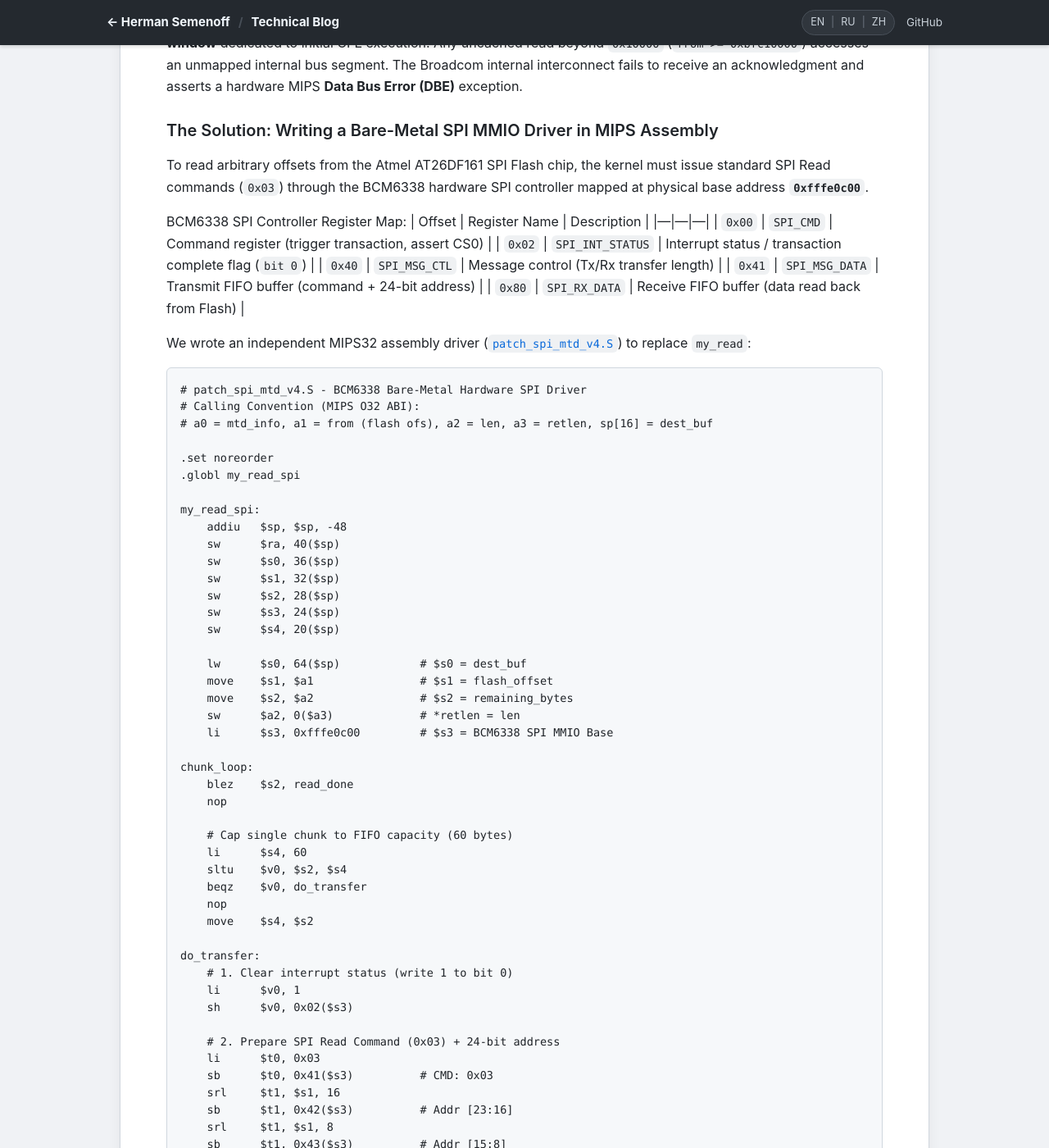
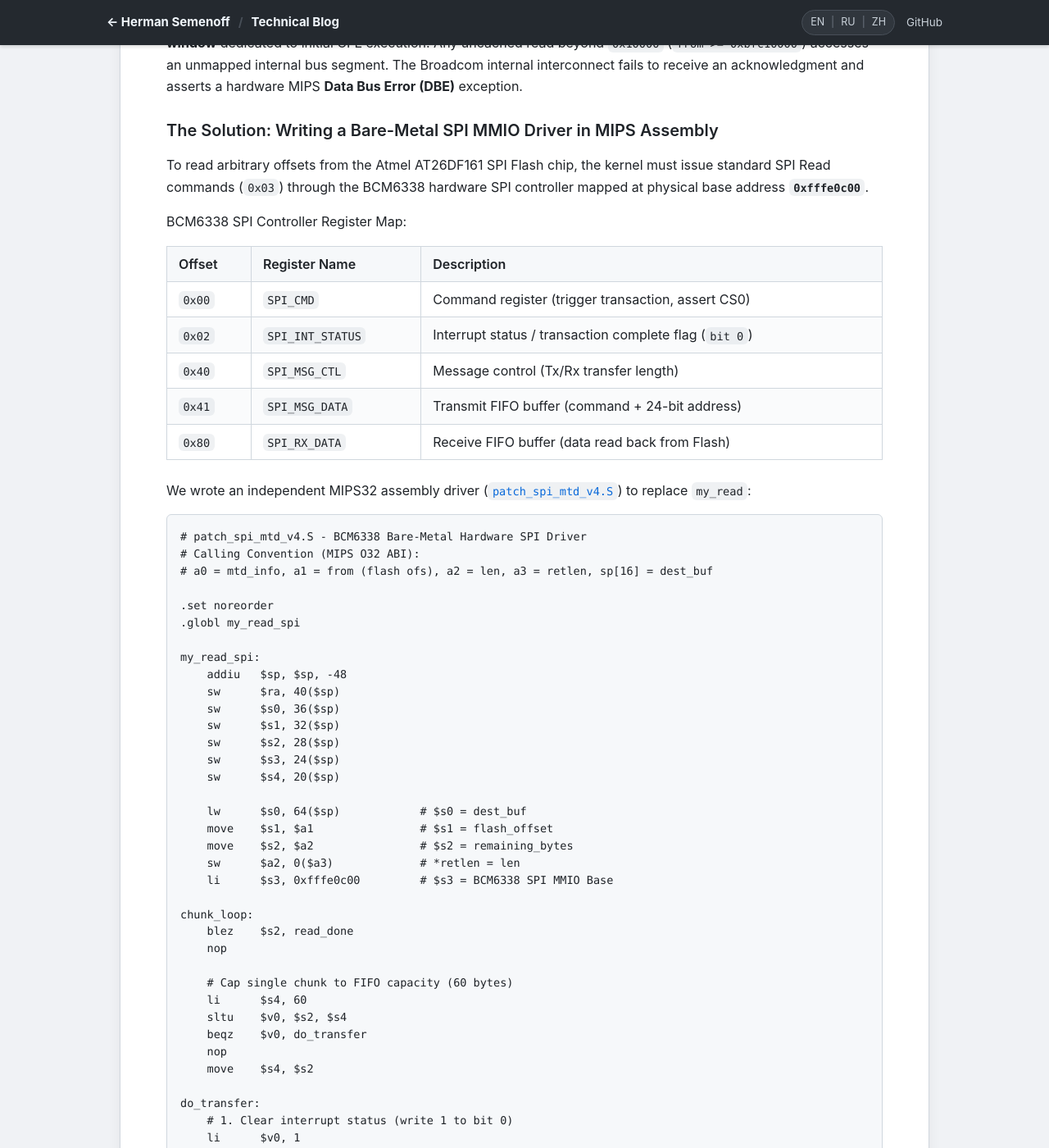
Before and after one commit to GermanAizek/germanaizek.github.io, a Jekyll site: the page built from blog/openwrt-dsl2500u-part1-en.md, in a window 1280 px wide and 1400 px high, scrolled down 6778 px. Shown: the whole window at 82% size. Built offline with Jekyll 4.4.1, drawn with Linux system fonts in a browser that asks for light colours.

Commit message:
Fix markdown table rendering by adding blank line and Kramdown GFM configuration

```diff
--- a/_config.yml
+++ b/_config.yml
@@ -4,6 +4,10 @@ theme: jekyll-theme-architect
 show_downloads: false
 markdown: kramdown
 highlighter: rouge
+kramdown:
+  input: GFM
+  hard_wrap: false
+
 
 defaults:
   - scope:
--- a/_layouts/blog.html
+++ b/_layouts/blog.html
@@ -229,7 +229,13 @@
       border-spacing: 0;
       margin-top: 16px;
       margin-bottom: 24px;
-      overflow-x: auto;
+    }
+    @media (max-width: 768px) {
+      .markdown-body table {
+        display: block;
+        width: 100%;
+        overflow-x: auto;
+      }
     }
     .markdown-body table th {
       font-weight: 600;
--- a/blog/openwrt-dsl2500u-part1-en.md
+++ b/blog/openwrt-dsl2500u-part1-en.md
@@ -184,6 +184,7 @@ Any uncached read beyond `0x10000` (`from >= 0xbfc10000`) accesses an unmapped i
 To read arbitrary offsets from the Atmel AT26DF161 SPI Flash chip, the kernel must issue standard SPI Read commands (`0x03`) through the BCM6338 hardware SPI controller mapped at physical base address **`0xfffe0c00`**.
 
 BCM6338 SPI Controller Register Map:
+
 | Offset | Register Name | Description |
 |---|---|---|
 | `0x00` | `SPI_CMD` | Command register (trigger transaction, assert CS0) |
```
Also changed, not shown: blog/openwrt-dsl2500u-part1-ru.md (+1 -0 lines), blog/openwrt-dsl2500u-part1-zh.md (+1 -0 lines).
